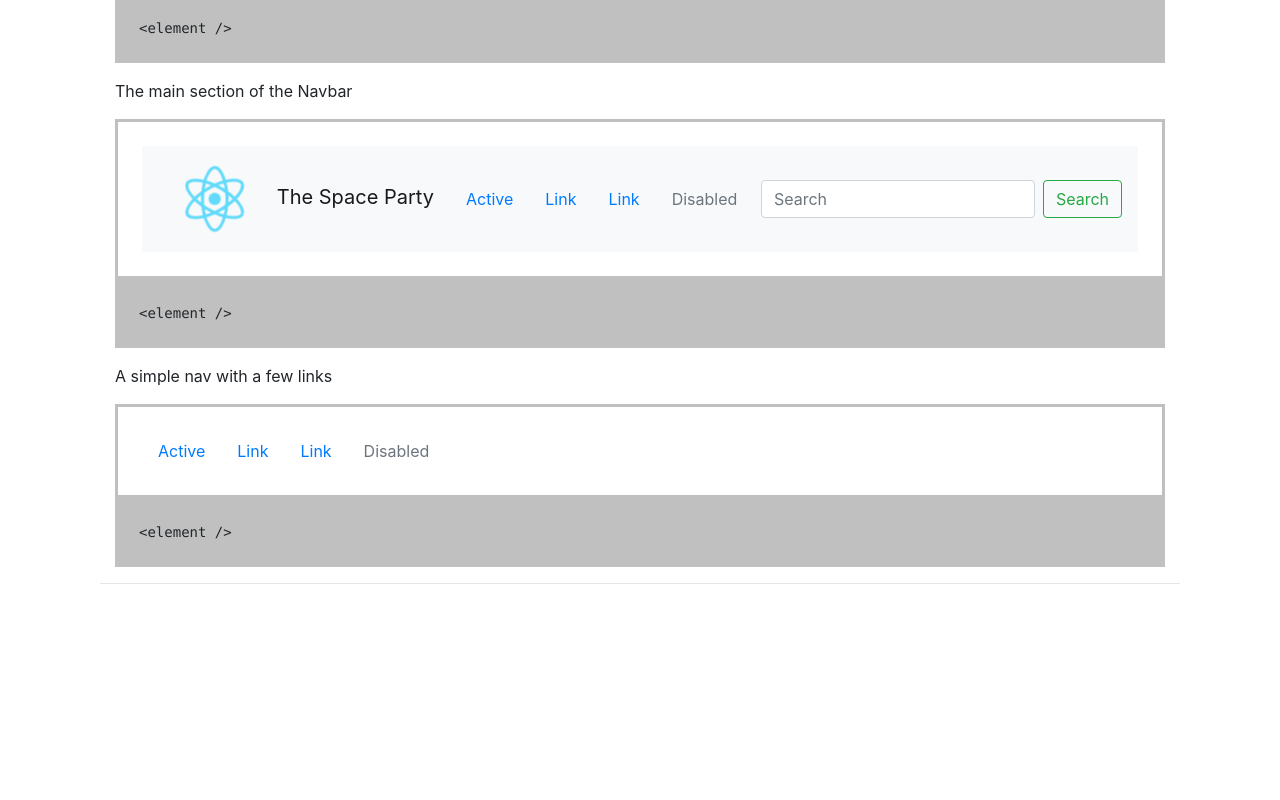
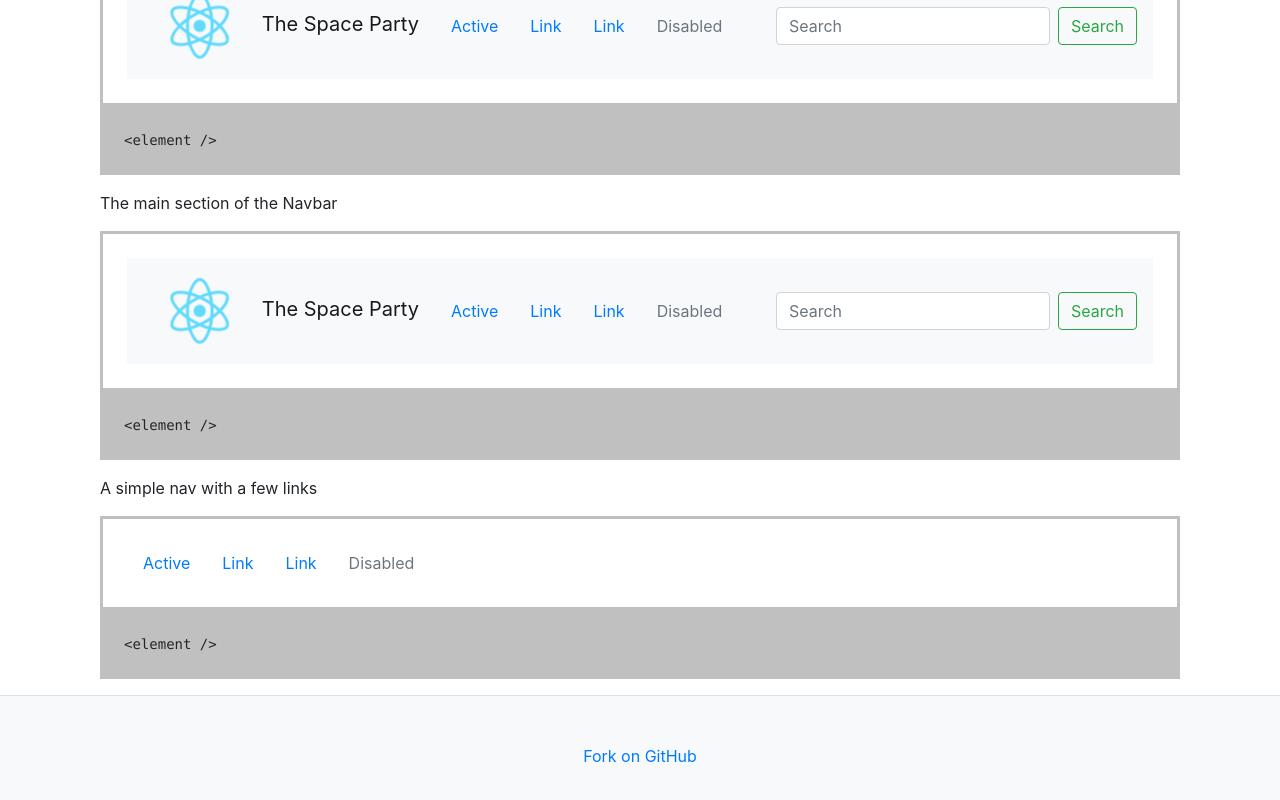
Before and after one commit to michaelsnook/stylebook, a React (Create React App) app: page / in a window 1280 px wide. Shown: the part 612-1412 px from the top of the page. Before the commit the page ends 1260 px from the top, so only its background shows below. Built offline with nearby package versions, Linux system fonts and the light colour scheme.

Commit message:
Improve README and Stylebook layout

```diff
--- a/src/App.js
+++ b/src/App.js
@@ -6,7 +6,7 @@ import './App.css';
 class App extends Component {
   render() {
     return (
-      <div className="App container">
+      <div className="App">
         <Stylebook />
       </div>
     );
--- a/src/App.scss
+++ b/src/App.scss
@@ -11,10 +11,6 @@
   to { transform: rotate(360deg); }
 }
 
-body {
-  @extend .py-5;
-}
-
 .NavbarInner { @extend .collapse, .navbar-collapse; }
 .NavbarMain { @extend .navbar, .navbar-expand-lg, .navbar-light, .bg-light; }
 .Navbar { }
--- a/src/views/Stylebook.js
+++ b/src/views/Stylebook.js
@@ -8,7 +8,9 @@ import Example from './Example.js'
 class Stylebook extends Component {
   render() {
     return (
+      <React.Fragment>
         <div className="container">
+          <div className="jumbotron rounded-0">
             <h1>Generic Stylebook Maker in React</h1>
             <p>This is a generic stylebook maker. Right now it has been deployed for
               The Space Party, so you see their styles. (But right now all of this is stock Bootstrap.)</p>
@@ -19,7 +21,7 @@ class Stylebook extends Component {
               <li><a href="#"> Campaigns page </a></li>
               <li><a href="#"> Generic action page </a></li>
             </ul>
-
+          </div>
           <h2>Navbars</h2>
           <Example
             title="The full Navbar for the website"
@@ -36,8 +38,11 @@ class Stylebook extends Component {
           >
             <NavSimple />
           </Example>
-        <hr />
         </div>
+        <footer className="text-center border-top py-5 bg-light">
+          <p><a href="https://github.com/michaelsnook/stylebook">Fork on GitHub</a></p>
+        </footer>
+      </React.Fragment>
     );
   }
 }
```
Also changed, not shown: public/index.html (+0 -14 lines), 1 other file (tests, documents, lock files or other folders). Lines whose indentation alone changed are shown as unchanged.
